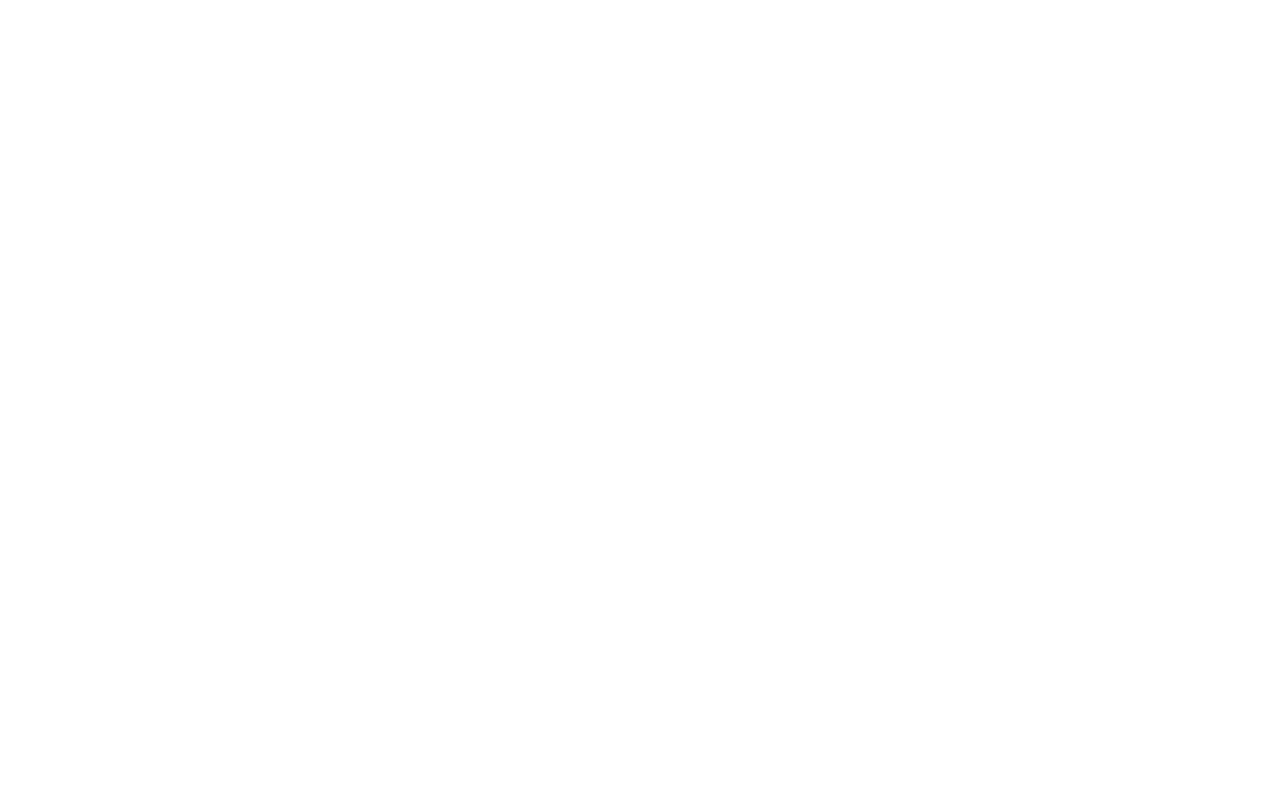
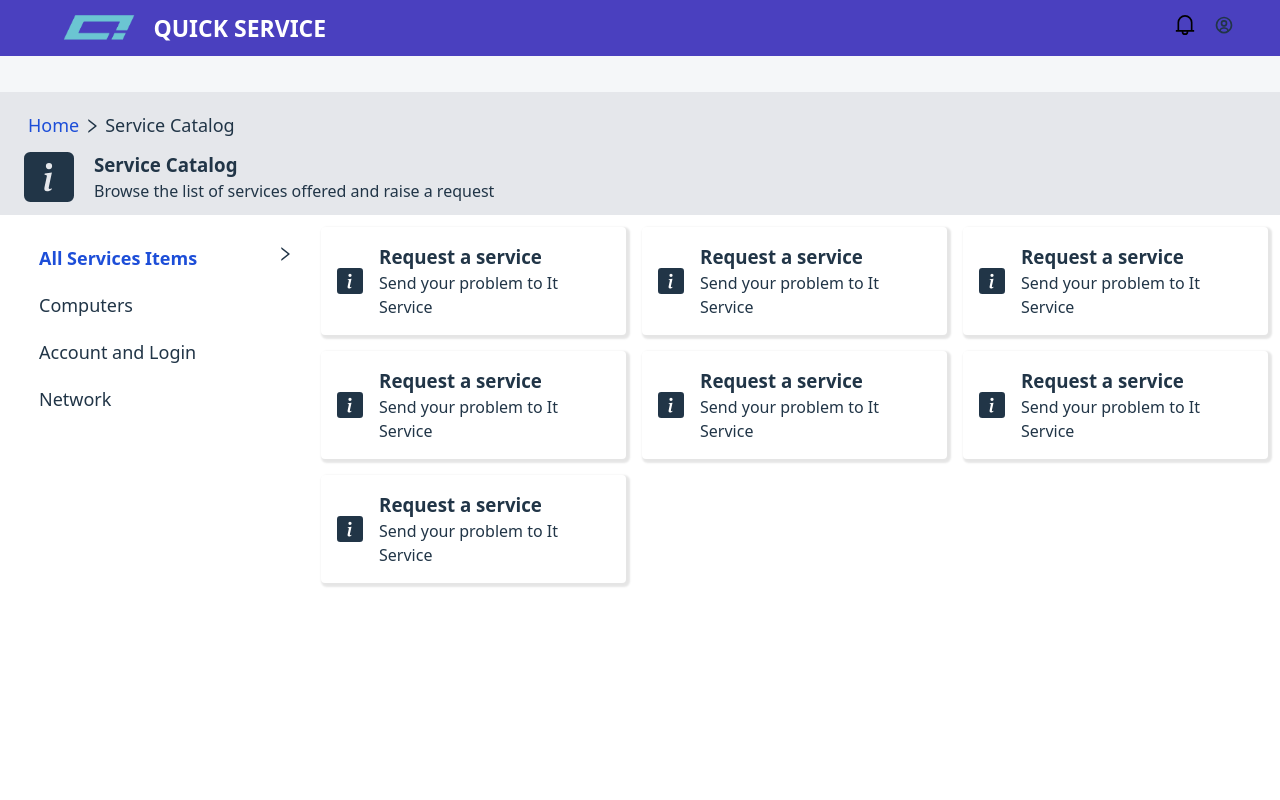
Before and after one commit to iamduscminh/ISMS-Project, a React (Vite) app in the folder ReactApp/isms-app/: page /catalog in a window 1280 px wide. Before the commit this address had no page. Shown: the top 800 px of the page. Built offline with nearby package versions, Linux system fonts and the light colour scheme.

Commit message:
commit catalog func

```diff
--- /dev/null
+++ b/ReactApp/isms-app/src/components/Elements/CardItem/CardItem.module.scss
@@ -0,0 +1,25 @@
+.card-item {
+  align-items: center;
+  display: flex;
+  padding: 16px;
+  background-color: #ffff;
+  border-radius: 4px;
+  box-shadow: 2px 2px 2px 2px rgba(0, 0, 0, 0.1);
+}
+.card-item:hover {
+  background-color: #f0efef;
+}
+.card-item-text {
+  margin-left: 16px;
+  h3 {
+    display: block;
+    font-size: 1.17em;
+
+    margin-left: 0;
+    margin-right: 0;
+    font-weight: bold;
+  }
+}
+.card-item-icon {
+  font-size: 26px;
+}
--- /dev/null
+++ b/ReactApp/isms-app/src/components/Elements/CardItem/index.jsx
@@ -0,0 +1,17 @@
+import React from "react";
+import classNames from "classnames/bind";
+import styles from "./CardItem.module.scss";
+const cx = classNames.bind(styles);
+function CardItem({ url, iconComponent, title, description }) {
+  return (
+    <a href={url} className={cx("card-item")}>
+      <div className={cx("card-item-icon")}>{iconComponent}</div>
+      <div className={cx("card-item-text")}>
+        <h3>{title}</h3>
+        <p>{description}</p>
+      </div>
+    </a>
+  );
+}
+
+export default CardItem;
--- a/ReactApp/isms-app/src/components/GlobalStyles/GlobalStyle.scss
+++ b/ReactApp/isms-app/src/components/GlobalStyles/GlobalStyle.scss
@@ -17,7 +17,7 @@
   // font-weight: 400;
 
   //color: rgba(207, 63, 63, 0.87);
-  background-color: rgb(122, 122, 122);
+  //background-color: rgb(122, 122, 122);
 
   font-synthesis: none;
   text-rendering: optimizeLegibility;
@@ -26,11 +26,60 @@
   -webkit-text-size-adjust: 100%;
 }
 
-// h1 {
-//   font-size: 3.2em;
-//   line-height: 1.1;
-// }
-
+h1 {
+  display: block;
+  font-size: 2em;
+  margin-top: 0.67em;
+  margin-bottom: 0.67em;
+  margin-left: 0;
+  margin-right: 0;
+  font-weight: bold;
+}
+h2 {
+  display: block;
+  font-size: 1.5em;
+  margin-top: 0.83em;
+  margin-bottom: 0.83em;
+  margin-left: 0;
+  margin-right: 0;
+  font-weight: bold;
+}
+h3 {
+  display: block;
+  font-size: 1.17em;
+  margin-top: 1em;
+  margin-bottom: 1em;
+  margin-left: 0;
+  margin-right: 0;
+  font-weight: bold;
+}
+h4 {
+  display: block;
+  font-size: 1em;
+  margin-top: 1.33em;
+  margin-bottom: 1.33em;
+  margin-left: 0;
+  margin-right: 0;
+  font-weight: bold;
+}
+h5 {
+  display: block;
+  font-size: 0.83em;
+  margin-top: 1.67em;
+  margin-bottom: 1.67em;
+  margin-left: 0;
+  margin-right: 0;
+  font-weight: bold;
+}
+h6 {
+  display: block;
+  font-size: 0.67em;
+  margin-top: 2.33em;
+  margin-bottom: 2.33em;
+  margin-left: 0;
+  margin-right: 0;
+  font-weight: bold;
+}
 button {
   border-radius: 8px;
   border: 1px solid transparent;
@@ -50,7 +99,7 @@
   outline: none;
 }
 
-input:focus{
+input:focus {
   outline: none;
 }
 
@@ -60,7 +109,7 @@
     background-color: #ffffff;
   }
   a:hover {
-    color: #043AC5;
+    color: #043ac5;
   }
   button {
     background-color: #f9f9f9;
--- /dev/null
+++ b/ReactApp/isms-app/src/pages/Catalog/Catalog.module.scss
@@ -0,0 +1,26 @@
+.catalog-section {
+  margin: 16px auto 0;
+  max-width: 1400px;
+  background: #fff;
+  border-radius: 4px;
+  min-height: 800px;
+
+  h3 {
+    display: block;
+    font-size: 1.17em;
+
+    margin-left: 0;
+    margin-right: 0;
+    font-weight: bold;
+  }
+}
+
+.catalog-service {
+  cursor: pointer;
+  padding: 10px 15px 10px 15px;
+  display: flex;
+  justify-content: space-between;
+}
+.catalog-service:hover {
+  background-color: #f5f7f9;
+}
--- /dev/null
+++ b/ReactApp/isms-app/src/pages/Catalog/index.jsx
@@ -0,0 +1,135 @@
+import React from "react";
+import classNames from "classnames/bind";
+import styles from "./Catalog.module.scss";
+import { BsSearch, BsFillInfoSquareFill } from "react-icons/bs";
+import { AiOutlineRight } from "react-icons/ai";
+import UnderlineAnimation from "../../components/Animation/UnderlineText";
+import CardItem from "../../components/Elements/CardItem";
+const cx = classNames.bind(styles);
+
+function Catalog() {
+  return (
+    <div className={cx("catalog-container w-full h-full py-5 bg-[#f5f7f9]")}>
+      <div className={cx("catalog-section")}>
+        <div className={cx("catalog-header w-full bg-gray-200")}>
+          <nav className={cx("catalog-header-nav px-6 pt-5 pb-3")}>
+            <ul
+              className={cx("header-nav-content flex items-center text-[18px]")}
+            >
+              <li className={cx("header-nav-item ml-1")}>
+                <a
+                  className={cx("header-nav-url text-blue-700")}
+                  href="/"
+                  title="Home"
+                  aria-label="Home"
+                >
+                  <UnderlineAnimation>Home</UnderlineAnimation>
+                </a>
+              </li>
+
+              <li className={cx("header-nav-item ml-1")}>
+                <div className={cx("header-nav-arrow")}>
+                  <AiOutlineRight />
+                </div>
+              </li>
+              <li className={cx("header-nav-item ml-1")}>
+                <a
+                  className={cx("header-nav-url")}
+                  href="/"
+                  title="Service Catalog"
+                  aria-label="Service Catalog"
+                >
+                  <span>Service Catalog</span>
+                </a>
+              </li>
+            </ul>
+          </nav>
+          <div
+            className={cx("catalog-header-content px-6 pb-3 flex items-center")}
+          >
+            <div className={cx("catalog-header-icon")}>
+              <BsFillInfoSquareFill className={cx("h-[50px] w-[50px]")} />
+            </div>
+            <div className={cx("catalog-header-description ml-5")}>
+              <h3>Service Catalog</h3>
+              <span>
+                Browse the list of services offered and raise a request
+              </span>
+            </div>
+          </div>
+        </div>
+        <div className={cx("catalog-content p-3 flex")}>
+          <div
+            className={cx(
+              "catalog-sidebar w-[25%] py-2 px-3 flex flex-col text-[18px]"
+            )}
+          >
+            <div className={cx("catalog-service")}>
+              <span className={cx("font-bold text-blue-700")}>
+                All Services Items
+              </span>
+              <AiOutlineRight />
+            </div>
+            <div className={cx("catalog-service")}>
+              <span>Computers</span>
+            </div>
+            <div className={cx("catalog-service")}>
+              <span>Account and Login</span>
+            </div>
+            <div className={cx("catalog-service")}>
+              <span>Network</span>
+            </div>
+          </div>
+          <div className={cx("catalog-requestTypes")}>
+            <div className={cx("requestType-card grid grid-cols-3 gap-4")}>
+              <CardItem
+                url="#"
+                title="Request a service"
+                description="Send your problem to It Service"
+                iconComponent={<BsFillInfoSquareFill />}
+              />
+              <CardItem
+                url="#"
+                title="Request a service"
+                description="Send your problem to It Service"
+                iconComponent={<BsFillInfoSquareFill />}
+              />
+              <CardItem
+                url="#"
+                title="Request a service"
+                description="Send your problem to It Service"
+                iconComponent={<BsFillInfoSquareFill />}
+              />
+              <CardItem
+                url="#"
+                title="Request a service"
+                description="Send your problem to It Service"
+                iconComponent={<BsFillInfoSquareFill />}
+              />
+              <CardItem
+                url="#"
+                title="Request a service"
+                description="Send your problem to It Service"
+                iconComponent={<BsFillInfoSquareFill />}
+              />
+              <CardItem
+                url="#"
+                title="Request a service"
+                description="Send your problem to It Service"
+                iconComponent={<BsFillInfoSquareFill />}
+              />
+              <CardItem
+                url="#"
+                title="Request a service"
+                description="Send your problem to It Service"
+                iconComponent={<BsFillInfoSquareFill />}
+              />
+            </div>
+          </div>
+        </div>
+      </div>
+    </div>
+  );
+}
+
+export default Catalog;
--- a/ReactApp/isms-app/src/pages/Home/Home.module.scss
+++ b/ReactApp/isms-app/src/pages/Home/Home.module.scss
@@ -45,16 +45,11 @@
 .home-mid-section {
   width: 100%;
   height: 250px;
-  background-color: #f3efef;
+  background-color: #f5f7f9;
   padding: 32px;
   display: flex;
   justify-content: center;
-  .home-mid-content {
-    display: grid;
-    grid-template-columns: auto auto auto;
-    grid-column-gap: 50px;
-    width: 60%;
-    margin: auto;
+
   .card-item {
     align-items: center;
     display: flex;
@@ -79,7 +74,6 @@
   }
   .card-item-icon {
     font-size: 26px;
-    }
   }
 }
 .home-bottom-section {
--- a/ReactApp/isms-app/src/pages/Home/index.jsx
+++ b/ReactApp/isms-app/src/pages/Home/index.jsx
@@ -3,6 +3,7 @@
 import styles from "./Home.module.scss";
 import { BsSearch, BsFillInfoSquareFill } from "react-icons/bs";
 import { HiOutlineDesktopComputer } from "react-icons/hi";
+import CardItem from "../../components/Elements/CardItem";
 const cx = classNames.bind(styles);
 
 function Home() {
@@ -23,21 +24,25 @@
         </div>
       </div>
       <div className={cx("home-mid-section")}>
-        <div className={cx("home-mid-content")}>
-          <a href="#" className={cx("card-item")}>
-            <BsFillInfoSquareFill className={cx("card-item-icon")} />
-            <div className={cx("card-item-text")}>
-              <h3>Request a service</h3>
-              <p>Send your problem to It Service</p>
-            </div>
-          </a>
-          <a href="#" className={cx("card-item")}>
-            <HiOutlineDesktopComputer className={cx("card-item-icon")} />
-            <div className={cx("card-item-text")}>
-              <h3>Report for hardware problem</h3>
-              <p>Raise your problem to IT Service about your device</p>
-            </div>
-          </a>
+        <div className={cx("home-mid-content grid grid-cols-2 gap-5")}>
+          <CardItem
+            url="/catalog"
+            title="Request a service"
+            description="Send your problem to It Service"
+            iconComponent={<BsFillInfoSquareFill />}
+          />
+          <CardItem
+            url="#"
+            title="View All Request"
+            description="Browse your list request ticket"
+            iconComponent={<HiOutlineDesktopComputer />}
+          />
+          <CardItem
+            url="#"
+            title="Report for hardware problem"
+            description="Raise your problem to IT Service about your device"
+            iconComponent={<HiOutlineDesktopComputer />}
+          />
         </div>
       </div>
       <div className={cx("home-bottom-section")}>
--- a/ReactApp/isms-app/src/routes/index.jsx
+++ b/ReactApp/isms-app/src/routes/index.jsx
@@ -1,6 +1,6 @@
 /* eslint-disable no-unused-vars */
 import * as Layout from "../components/Layout/";
-import * as Page from '../pages';
+import * as Page from "../pages";
 
 /* layout: null ko import layout nào cả
    layout: custom custom layout theo cách của ban!
@@ -10,12 +10,17 @@
   { path: "/", component: Page.Home },
   { path: "/following", component: Page.Following, layout: null },
   { path: "/login", component: Page.Login, layout: Layout.FooterOnly },
-  { path: "/unauthorized", component: Page.Unauthorized, layout: Layout.FooterOnly },
+  {
+    path: "/unauthorized",
+    component: Page.Unauthorized,
+    layout: Layout.FooterOnly,
+  },
+  { path: "/catalog", component: Page.Catalog },
 ];
 
 //private route: dành cho những route cần đăng nhập
 const privateRoutes = [
-  { path: "/profile", component: Page.Profile, layout: Layout.CustomLayout }
+  { path: "/profile", component: Page.Profile, layout: Layout.CustomLayout },
 ];
 
-export {publicRoutes, privateRoutes}
+export { publicRoutes, privateRoutes };
```
Also changed, not shown: ReactApp/isms-app/src/pages/index.jsx (+6 -5 lines). Lines whose indentation alone changed are shown as unchanged.
